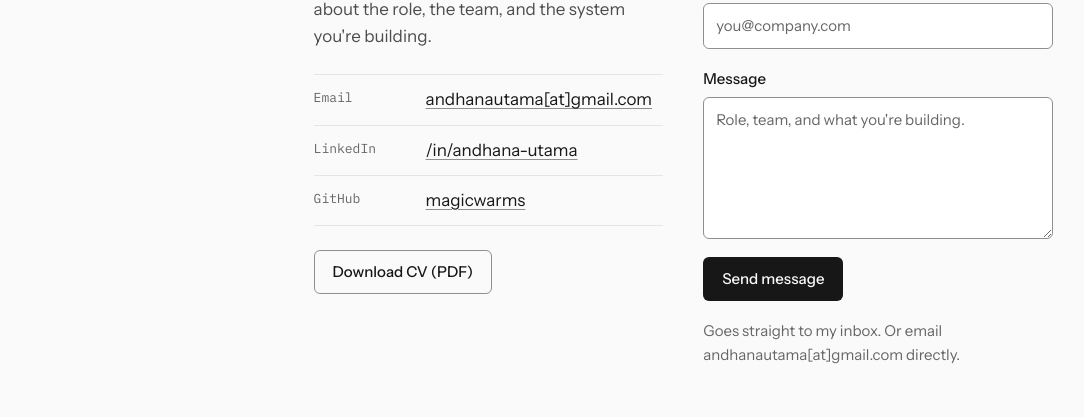
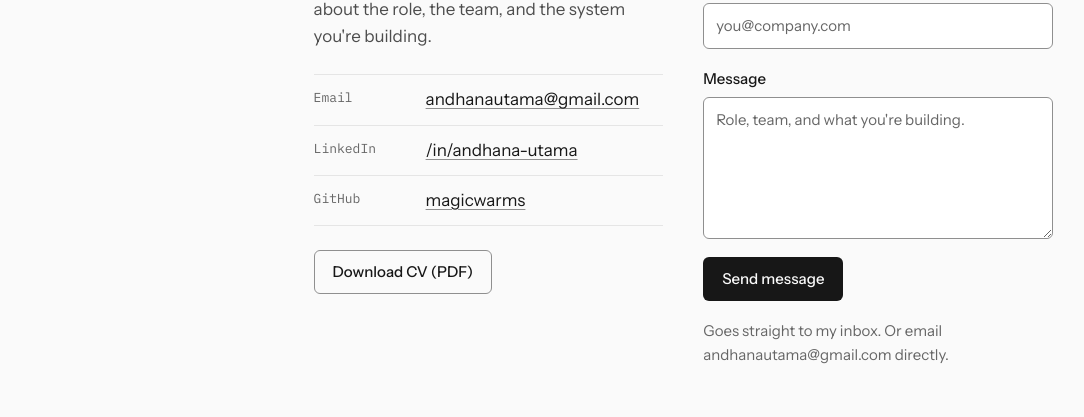
Before and after one commit to magicwarms/personal-web, a Vue app: page / in a window 1280 px wide. Shown: the part 5509-5926 px from the top of the page, without its empty margins (96-1180 px from the left). Built offline with nearby package versions, Linux system fonts and the light colour scheme.

Commit message:
fix: correct email format in portfolio

```diff
--- a/src/data/portfolio.ts
+++ b/src/data/portfolio.ts
@@ -81,7 +81,7 @@ export const profile = {
   title: "Senior Backend Engineer and Technical Lead",
   location: "Batam, Indonesia",
   timezone: "GMT+7",
-  email: "andhanautama[at]gmail.com",
+  email: "andhanautama@gmail.com",
   github: "https://github.com/magicwarms",
   linkedin: "https://linkedin.com/in/andhana-utama-4a2b1a130",
   cv: "/assets/CV-Andhana-Utama-2026.pdf",
```
